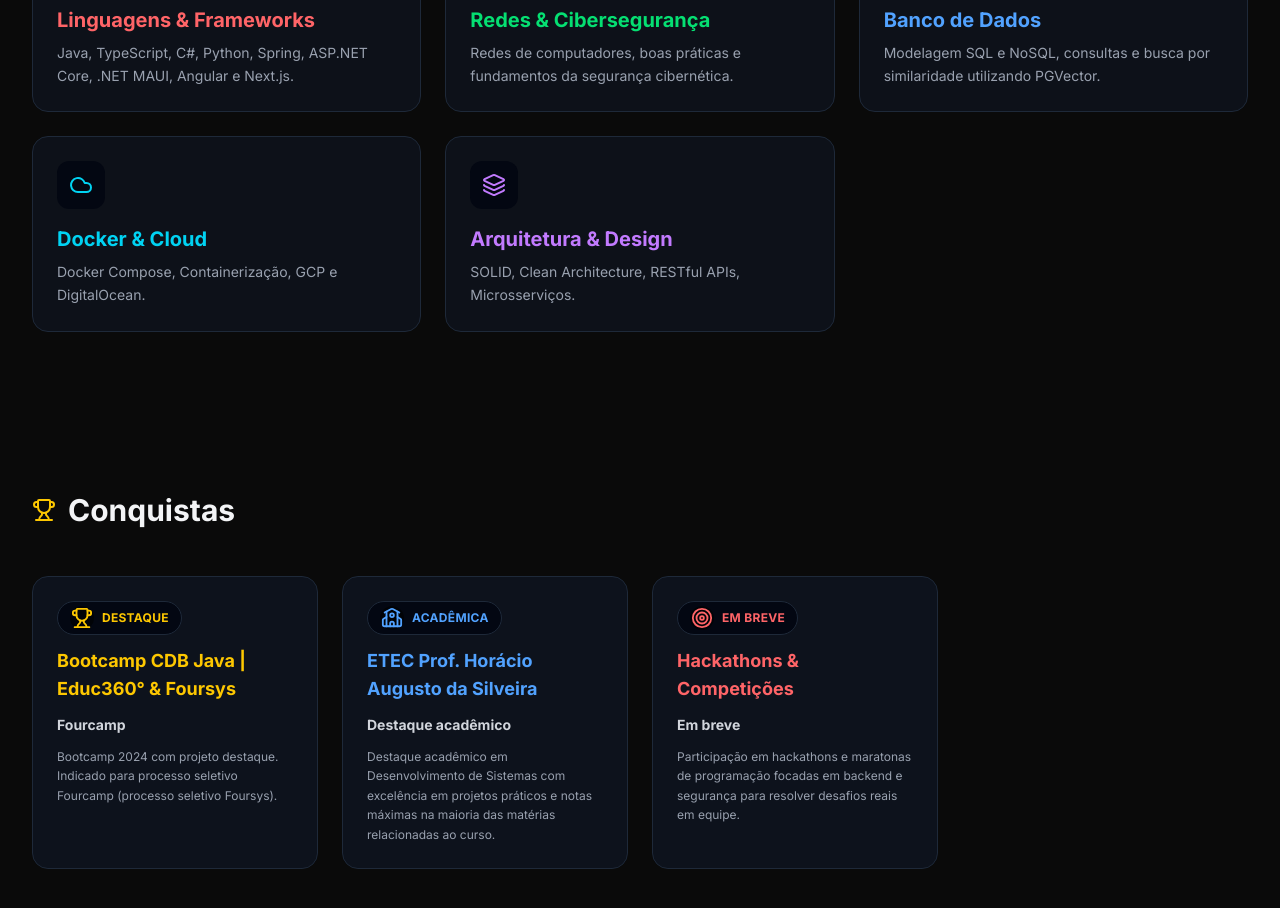
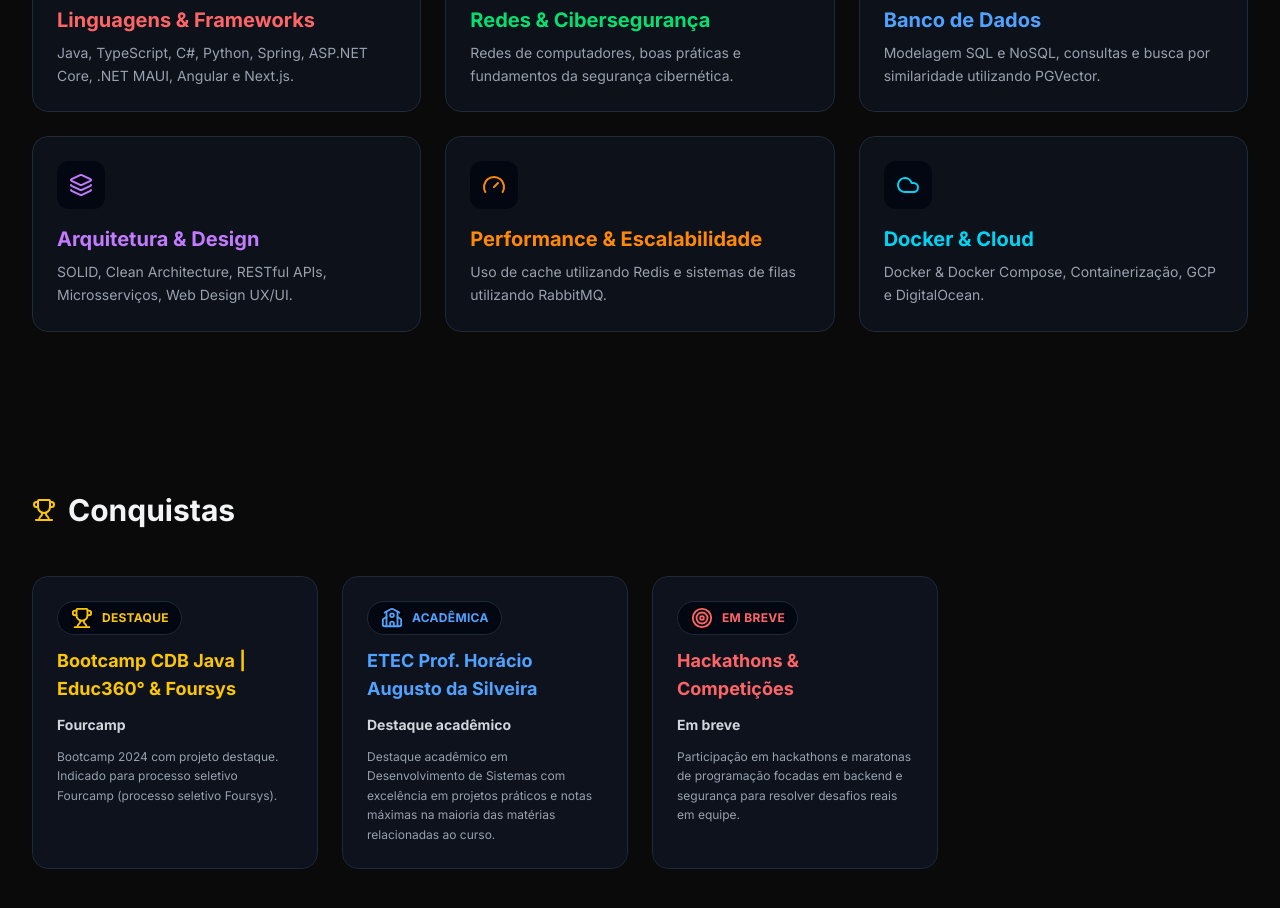
Before and after one commit to jpaveiro/portfolio, a Next.js app: page / in a window 1280 px wide. Shown: the part 960-1868 px from the top of the page. Built offline with nearby package versions, Linux system fonts and the light colour scheme.

Commit message:
feat: new element on tech section

```diff
--- a/app/page.tsx
+++ b/app/page.tsx
@@ -12,7 +12,8 @@ import {
   Cloud,
   Coffee,
   Computer,
-  Files
+  Files,
+  Gauge
 } from "lucide-react";
 
 export default function Home() {
@@ -45,17 +46,23 @@ export default function Home() {
       desc: "Modelagem SQL e NoSQL, consultas e busca por similaridade utilizando PGVector.",
     },
     {
+      name: "Arquitetura & Design",
+      icon: <Layers size={24} />,
+      color: "text-purple-400",
+      desc: "SOLID, Clean Architecture, RESTful APIs, Microsserviços, Web Design UX/UI.",
+    },
+    {
+      name: "Performance & Escalabilidade",
+      icon: <Gauge size={24}/>,
+      color: "text-orange-400",
+      desc: "Uso de cache utilizando Redis e sistemas de filas utilizando RabbitMQ."
+    },
+    {
       name: "Docker & Cloud",
       icon: <Cloud size={24} />,
       color: "text-cyan-400",
-      desc: "Docker Compose, Containerização, GCP e DigitalOcean."
-    },
-    {
-      name: "Arquitetura & Design",
-      icon: <Layers size={24} />,
-      color: "text-purple-400",
-      desc: "SOLID, Clean Architecture, RESTful APIs, Microsserviços.",
-    },
+      desc: "Docker & Docker Compose, Containerização, GCP e DigitalOcean."
+    }
   ];
 
   const projects = [
```
